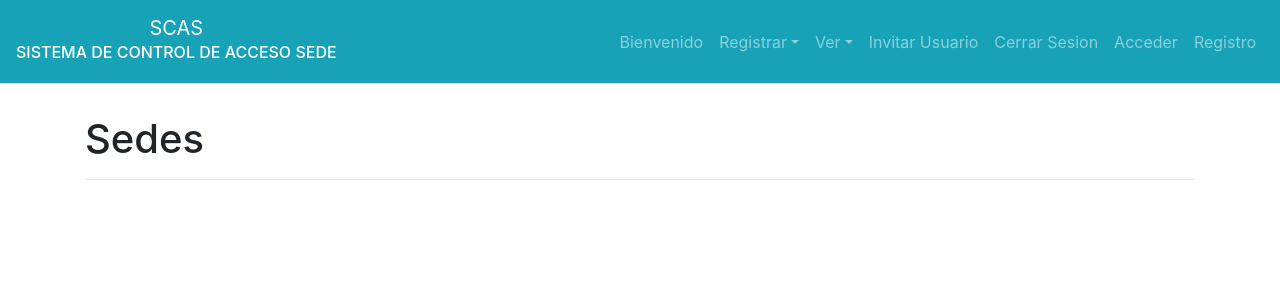
After one commit to ProgWebJam/SCAS, a Django app: a page that uses templates/index.html in a window 1280 px wide. The commit adds this page. Shown: the top 300 px of the page. Run offline with Django 4.2, Linux system fonts and the light colour scheme; data that the repository does not hold is empty; some libraries are stand-ins or nearby versions.

Commit message:
CRUD Sede

```diff
--- a/config/urls.py
+++ b/config/urls.py
@@ -22,4 +22,5 @@ urlpatterns = [
     path('admin/', admin.site.urls),
     path('', include("empresa.urls")),
     path('usuario', include("usuario.urls")),
+    path('sede', include("sede.urls")),
 ]+static(settings.MEDIA_URL, document_root=settings.MEDIA_ROOT)
--- a/sede/urls.py
+++ b/sede/urls.py
@@ -0,0 +1,12 @@
+from django.urls import path
+from .views import SedeCreateView, SedeListView, SedeUpdateView, SedeaDeleteView
+
+urlpatterns = [
+    path('sede/crear/', SedeCreateView.as_view() , name='sede_crear'),
+    path('sede/listar/', SedeListView.as_view() , name='sede_listar'),
+    path('sede/actualizar/<int:pk>', SedeUpdateView.as_view(), name='sede_actualizar'),
+    path('sede/eliminar/<int:pk>', SedeaDeleteView.as_view(), name='sede_eliminar'),
+
+
+
+]
--- a/sede/views.py
+++ b/sede/views.py
@@ -1,3 +1,26 @@
 from django.shortcuts import render
+from django.views.generic import ListView, CreateView, UpdateView, DeleteView
+from .models import Sede
+from django.urls import reverse_lazy
+from .forms import SedeForm
 
-# Create your views here.
+class SedeCreateView(CreateView):
+    model = Sede
+    form_class = SedeForm
+    template_name = 'sede/sede_form.html'
+    success_url = reverse_lazy('sede_listar')
+
+class SedeListView(ListView):
+    model = Sede
+    context_object_name = 'sedes'
+    template_name = 'sede/listar_sede.html'
+
+class SedeUpdateView(UpdateView):
+    model = Sede
+    form_class = SedeForm
+    template_name = 'sede/sede_form.html'
+    success_url = reverse_lazy('sede_listar')
+
+class SedeaDeleteView(DeleteView):
+    model = Sede
+    success_url = reverse_lazy('sede_listar')
--- a/templates/index.html
+++ b/templates/index.html
@@ -47,7 +47,7 @@
                             <a class="nav-link dropdown-toggle" href="#" id="navbarDropdown" role="button" data-toggle="dropdown" aria-haspopup="true" aria-expanded="false">Registrar</a>
                             <div class="dropdown-menu" aria-labelledby="navbarDropdown">
                                 <a class="dropdown-item" href="{% url 'empresa_crear' %}">Crear Empresa</a>
-                                <a class="dropdown-item" href="">Crear Sede</a>
+                                <a class="dropdown-item" href="{% url 'sede_crear' %}">Crear Sede</a>
                                 <a class="dropdown-item" href="">Crear Horario</a>
                                 <a class="dropdown-item" href="{% url 'usuario_crear' %}">Crear Usuario</a>
 
@@ -59,7 +59,7 @@
                             <a class="nav-link dropdown-toggle" href="#" id="navbarDropdown2" role="button" data-toggle="dropdown" aria-haspopup="true" aria-expanded="false">Ver</a>
                             <div class="dropdown-menu" aria-labelledby="navbarDropdown2">
                                 <a class="dropdown-item" href="{% url 'empresa_listar' %}">Todas las Empresa</a>
-                                <a class="dropdown-item" href="">Todos los Sede</a</a>
+                                <a class="dropdown-item" href="{% url 'sede_listar' %}">Todos los Sede</a</a>
                                 <a class="dropdown-item" href="">Todos los Horario</a>
                                 <a class="dropdown-item" href="{% url 'usuario_listar' %}">Todas las Usuario</a>
                                 <div class="dropdown-divider"></div>
--- /dev/null
+++ b/templates/sede/listar_sede.html
@@ -0,0 +1,42 @@
+{% extends 'index.html' %}
+
+{% block title %} Listar Sede {% endblock %}
+
+{% block content %}
+
+    <H1>Sedes</H1>
+<hr />
+<div class="row">
+
+    <div class="col-12 m-2">
+        <div class="row">
+            {% for sede in sedes %}
+                <div class="col-md-3 col-sm-12 col-lg-4 pb-3">
+                    <div class="card">
+                        {% if sede.image %}
+                        <img src="{{ sede.image.url }}" height="300" class="card-img-top" alt="{{ empresa.nom_comercial }}" />
+                        {% endif %}
+                        <div class="card-body">
+                            <h5 class="card-title">{{ sede.empresa }}</h5>
+                            <h5 class="card-title">{{ sede }}</h5>
+                            <h5 class="card-title">{{ sede.get_estado_display }}</h5>
+
+                        </div>
+                        <div class="card-footer text-center">
+
+
+                            <a href="{% url 'sede_actualizar' sede.id %}" class="btn btn-secondary"> editar </a>
+                            <a href="{% url 'sede_eliminar' sede.id %}" class="btn btn-danger"> eliminar </a>
+
+
+                        </div>
+                    </div>
+                </div>
+            {% endfor %}
+        </div>
+    </div>
+</div>
+
+
+
+{% endblock %}
```
Also changed, not shown: sede/forms.py (added, +16 -0 lines), sede/models.py (+8 -1 lines), templates/empresa/listar_empresa.html (+6 -1 lines), templates/sede/sede_confirm_delete.html (added, +26 -0 lines), templates/sede/sede_form.html (added, +25 -0 lines), media/sede/sede2.png (added), media/sede/sede4.jpg (added), sede/migrations/0002_alter_sede_estado.py (added), sede/migrations/0003_sede_image.py (added).
